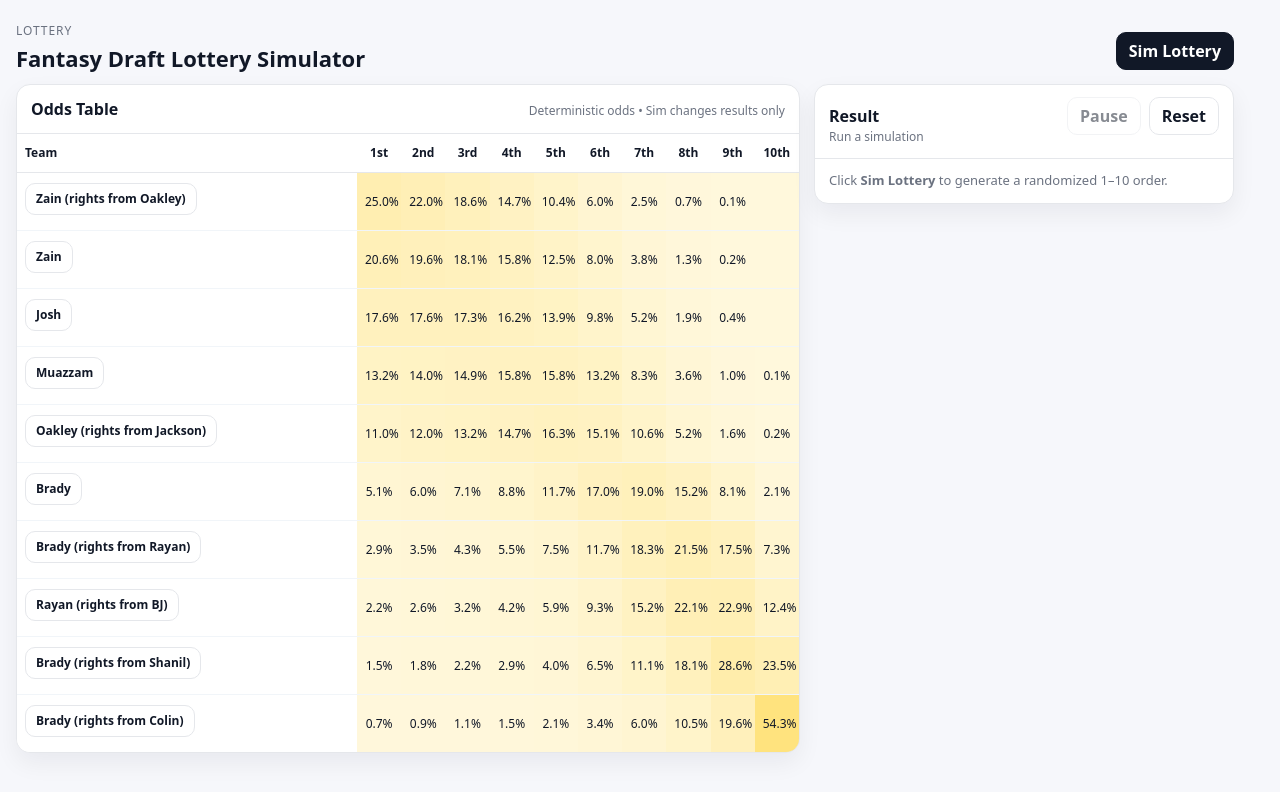
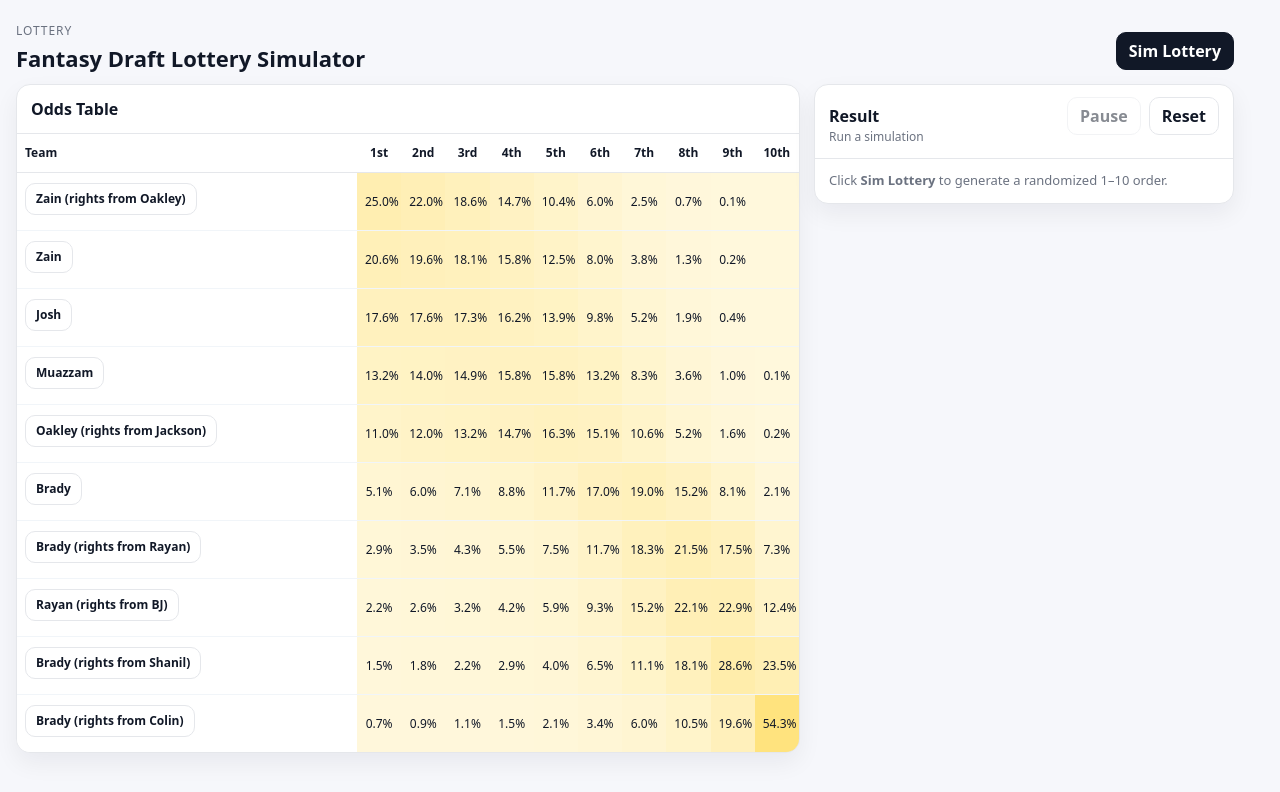
Before and after one commit to cpb09e-source/fantasy-lottery, a React (Vite) app: page / in a window 1280 px wide. Shown: the top 792 px of the page. Built offline with nearby package versions, Linux system fonts and the light colour scheme; a web font is replaced by a local one.

Commit message:
Update UI

```diff
--- a/src/App.jsx
+++ b/src/App.jsx
@@ -197,7 +197,6 @@ const speedMs = 1500; // fixed reveal speed
         <div className="card cardTall oddsCard">
           <div className="cardHead">
             <div className="cardTitle">Odds Table</div>
-            <div className="muted">Deterministic odds • Sim changes results only</div>
           </div>
 
           {/* KEY CHANGE: odds body scrolls too, so both cards stay same height */}
```
